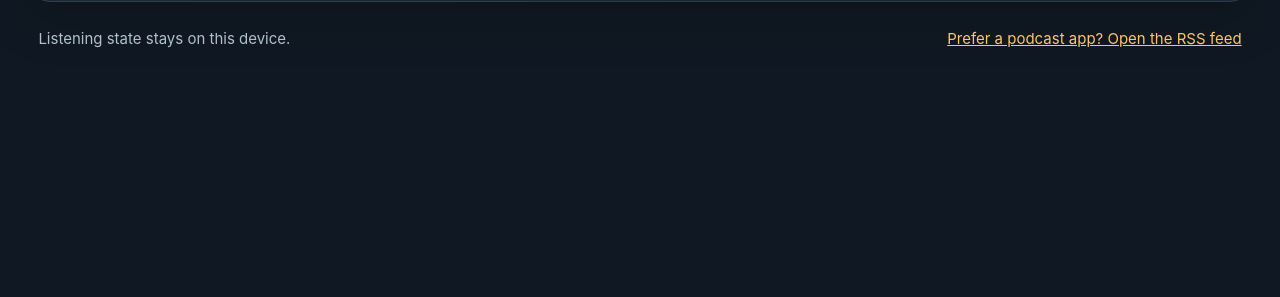
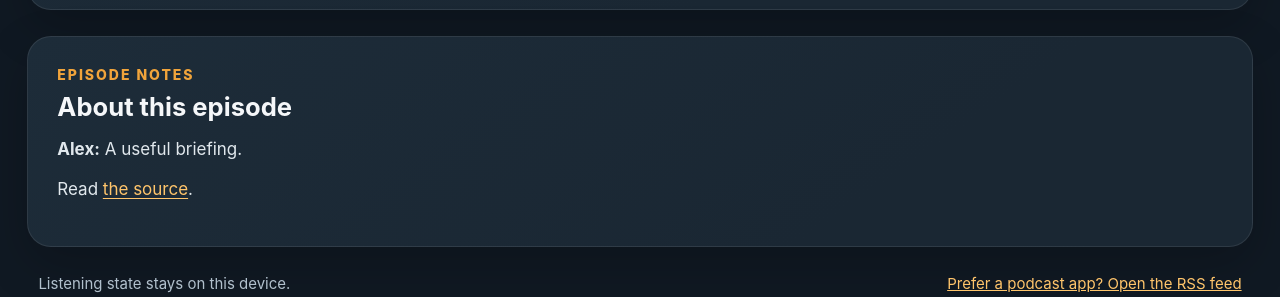
Before and after one commit to dlomneck/ai-morning-brief-7k2m9x, a website: page player/index.html in a window 1280 px wide. Shown: the part 1189-1486 px from the top of the page. Before the commit the page ends 1255 px from the top, so only its background shows below. Drawn offline with Linux system fonts and the light colour scheme; files whose address does not match are found by name.

Commit message:
Restore episode notes section while player update is prepared
Added a new section for episode notes with a description.

```diff
--- a/player/index.html
+++ b/player/index.html
@@ -30,13 +30,11 @@
           <div class="saved-status" id="now-status" aria-live="polite">Your listening progress is saved on this device.</div>
         </div>
       </div>
-
       <div class="transport" aria-label="Playback controls">
         <button class="control secondary" id="previous" type="button" aria-label="Previous episode" title="Previous episode">⏮<span>PREVIOUS</span></button>
         <button class="control play-control" id="play" type="button" aria-label="Play" disabled><span id="play-icon" aria-hidden="true">▶</span><span id="play-label">PLAY</span></button>
         <button class="control secondary" id="next" type="button" aria-label="Next episode" title="Next episode">⏭<span>NEXT</span></button>
       </div>
-
       <div class="timeline">
         <span class="time" id="elapsed">0:00</span>
         <input id="seek" type="range" min="0" max="1000" value="0" step="1" aria-label="Seek within episode" disabled>
@@ -53,7 +51,6 @@
       <audio id="audio" preload="none"></audio>
       <p class="player-message" id="player-message" role="status" aria-live="polite"></p>
     </section>
-
     <section class="episode-panel panel" aria-labelledby="episodes-heading">
       <div class="episode-panel-head">
         <div><div class="section-label">THE LATEST EPISODES</div><h2 id="episodes-heading">Your listening queue</h2></div>
@@ -73,6 +70,11 @@
         <button id="reload" type="button">Try again</button>
       </div>
     </section>
+    <section class="description-panel panel" aria-labelledby="description-heading">
+      <div class="section-label">EPISODE NOTES</div>
+      <h2 id="description-heading">About this episode</h2>
+      <div class="description" id="description">Select an episode to read the transcript and source links.</div>
+    </section>
   </main>
   <footer class="footer"><span>Listening state stays on this device.</span><a href="feed.xml">Prefer a podcast app? Open the RSS feed</a></footer>
 </body>
```
